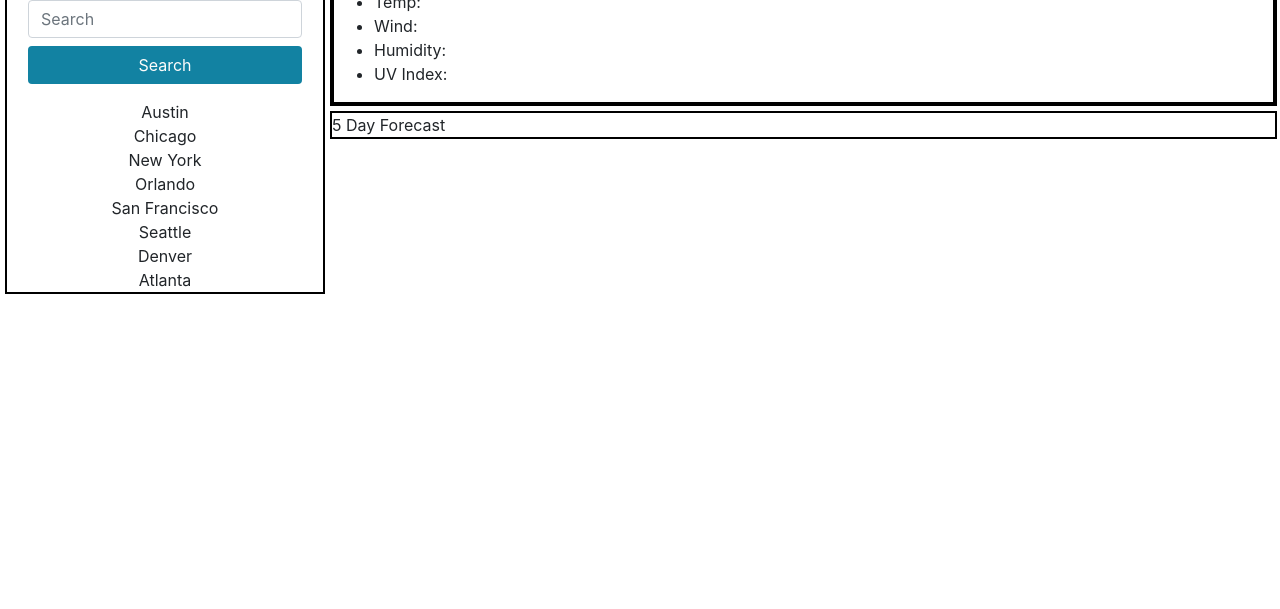
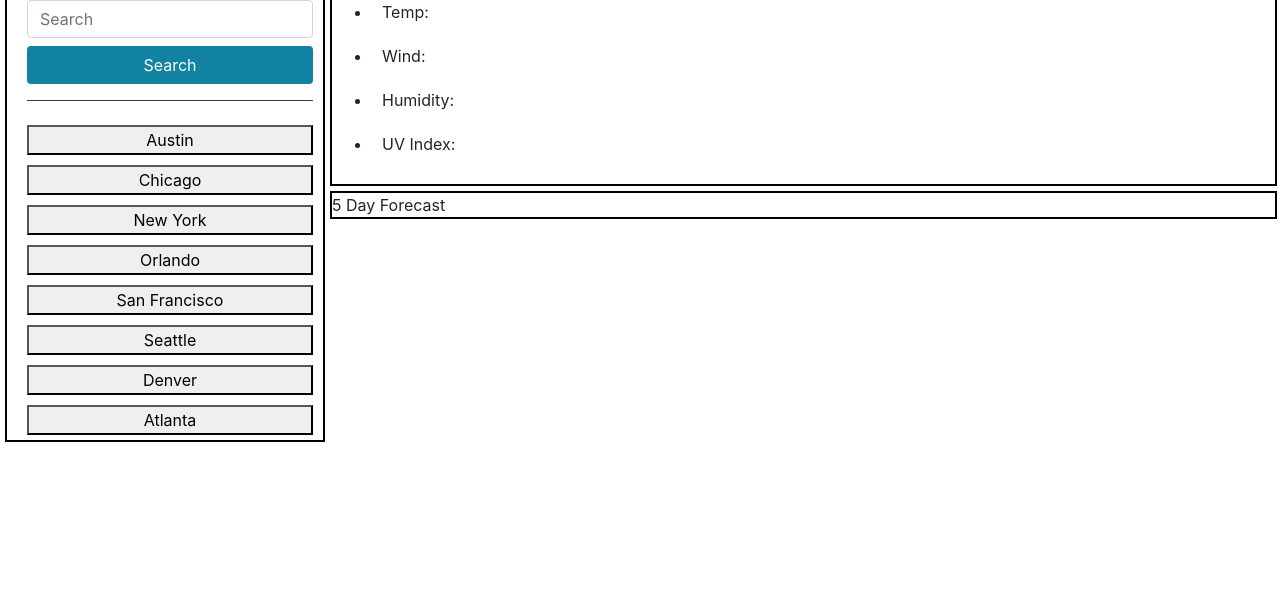
Before and after one commit to amymgardiner/Weather-Dashboard, a plain HTML site: page index.html in a window 1280 px wide. Shown: the part 191-800 px from the top of the page. Drawn offline with nearby package versions, Linux system fonts and the light colour scheme.

Commit message:
added more css and bootstrap

```diff
--- a/assets/css/style.css
+++ b/assets/css/style.css
@@ -1,3 +1,4 @@
+/* header */
 header {
     color: #80CED7;
     font-size: 3rem;
@@ -11,6 +12,7 @@ header {
     padding: 25px 0 25px 0;
 }
 
+/* side div with search bar and list of cities to select from */
 #aside {
     border: 2px solid black;
     display: flex;
@@ -23,28 +25,44 @@ header {
     margin: 5px;
 }
 
+.search-bar {
+    width: 100%;
+}
+
 .search-button {
     background-color: #1282A2;
     color: #FEFCFB;
     width: 100%;
 }
 
+.cities {
+    margin: 5px;
+    width: 100%;
+}
+
+/* main body top div */
 #current-city {
     border: 2px solid black;
     display: flex;
     flex-direction: column;
     width: 74%;
+    height: 250px;
     margin: 5px;
 }
 
 #current-city-name {
-    border: 2px solid black;
+    margin: 3px;
+
 }
 
 #city-stats {
-    border: 2px solid black;
 }
 
+.stats {
+    padding: 10px;
+}
+
+/* main body bottom div */
 #five-day-forecast {
     border: 2px solid black;
     display: flex;
--- a/index.html
+++ b/index.html
@@ -14,22 +14,22 @@
 <body>
     <header id="title">Weather Dashboard</header>
 
-    <div id="aside">
+    <div id="aside" class="container">
         <h2 class="mb-3 mt-2">Search For A City:</h2>
 
-        <form class="search-bar">
-            <input class="form-control mb-2" type="search" placeholder="Search" aria-label="Search">
+        <form class="search-bar border-bottom border-dark">
+            <input class=" form-control mb-2" type="search" placeholder="Search" aria-label="Search">
             <button class="btn mb-3 search-button" type="submit">Search</button>
         </form>
 
-        <div id="austin">Austin</div>
-        <div id="chicago">Chicago</div>
-        <div id="new-york">New York</div>
-        <div id="orlando">Orlando</div>
-        <div id="san-franciso">San Francisco</div>
-        <div id="seattle">Seattle</div>
-        <div id="denver">Denver</div>
-        <div id="atlanta">Atlanta</div>
+        <button type="button" id="austin" class="cities mt-4">Austin</button>
+        <button type="button" id="chicago" class="cities">Chicago</button>
+        <button type="button" id="new-york" class="cities">New York</button>
+        <button type="button" id="orlando" class="cities">Orlando</button>
+        <button type="button" id="san-franciso" class="cities">San Francisco</button>
+        <button type="button" id="seattle" class="cities">Seattle</button>
+        <button type="button" id="denver" class="cities">Denver</button>
+        <button type="button" id="atlanta" class="cities">Atlanta</button>
     </div>
 
     <div id="current-city">
@@ -38,10 +38,10 @@
         </div>
         <div id="city-stats">
             <ul>
-                <li>Temp:</li>
-                <li>Wind:</li>
-                <li>Humidity:</li>
-                <li>UV Index:</li>
+                <li class="stats">Temp:</li>
+                <li class="stats">Wind:</li>
+                <li class="stats">Humidity:</li>
+                <li class="stats">UV Index:</li>
             </ul>
         </div>
     </div>
```
